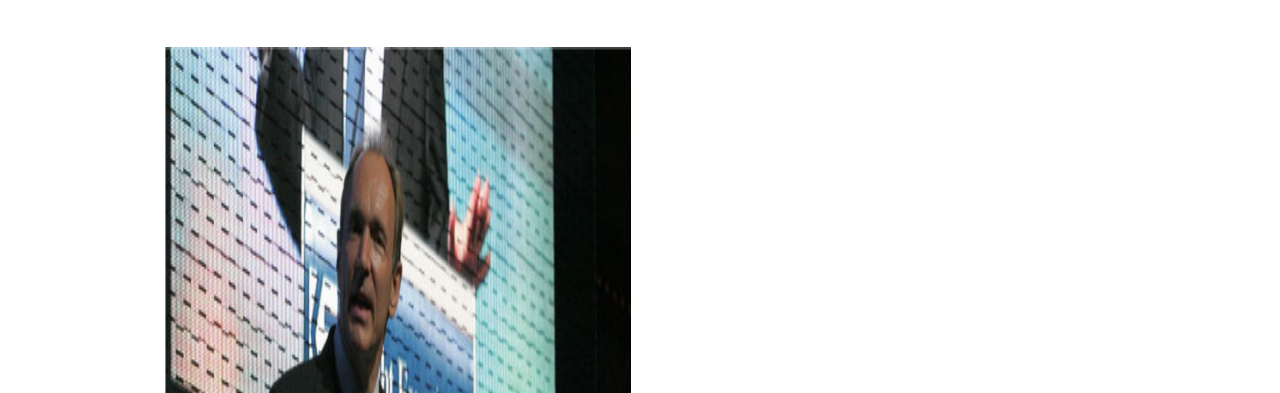
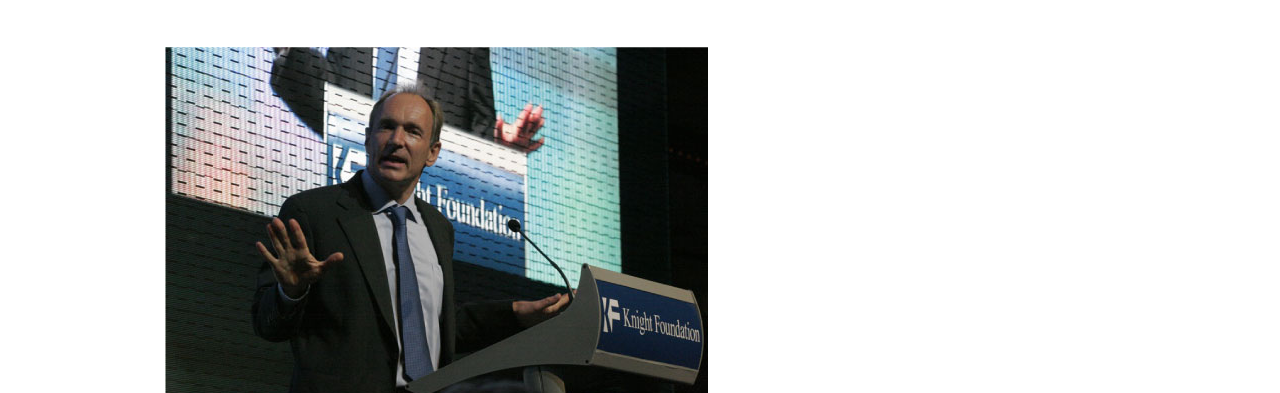
Before and after one commit to ErJump/html-css-booleaner, a plain HTML site: page index.html in a window 1280 px wide. Shown: the part 407-800 px from the top of the page. Drawn offline with Linux system fonts and the light colour scheme.

Commit message:
Correzioni

```diff
--- a/css/style.css
+++ b/css/style.css
@@ -13,9 +13,7 @@
     color: #20a9e5;
     text-decoration: none;
 }
-#tim{
-    height: 740px;
-}
+
 .header{
     background-image: url("../img/pattern.png");
     height: 175px;
@@ -42,9 +40,7 @@ h1{
 .titolo{
     margin-bottom: 50px;
 }
-section img{
-    width: 49%;
-}
+
 .testo-foto{
     font-size: 18px;
 }
@@ -88,14 +84,12 @@ footer div{
     font-weight: bold;
     padding: 10px;
     font-size: 28px;
+    background-repeat: no-repeat;
+    background-size: cover;
 }
 .suggerito1{
     background-image: url("../img/monitor.jpg");
-    background-repeat: no-repeat;
-    background-size: cover;
 }
 .suggerito2{
     background-image: url("../img/graph.jpg");
-    background-repeat: no-repeat;
-    background-size: cover;
 }
--- a/css/stylebonus.css
+++ b/css/stylebonus.css
@@ -13,10 +13,6 @@
     color: #20a9e5;
     text-decoration: none;
 }
-#tim{
-    height: 820px;
-}
-
 
 .header{
     background-image: url("../img/pattern.png");
@@ -44,9 +40,6 @@ h1{
 }
 .titolo{
     margin-bottom: 50px;
-}
-section img{
-    width: 49%;
 }
 .testo-foto{
     font-size: 18px;
@@ -91,14 +84,12 @@ footer div{
     font-weight: bold;
     padding: 10px;
     font-size: 28px;
+    background-repeat: no-repeat;
+    background-size: cover;
 }
 .suggerito1{
     background-image: url("../img/monitor.jpg");
-    background-repeat: no-repeat;
-    background-size: cover;
 }
 .suggerito2{
     background-image: url("../img/graph.jpg");
-    background-repeat: no-repeat;
-    background-size: cover;
 }
```
